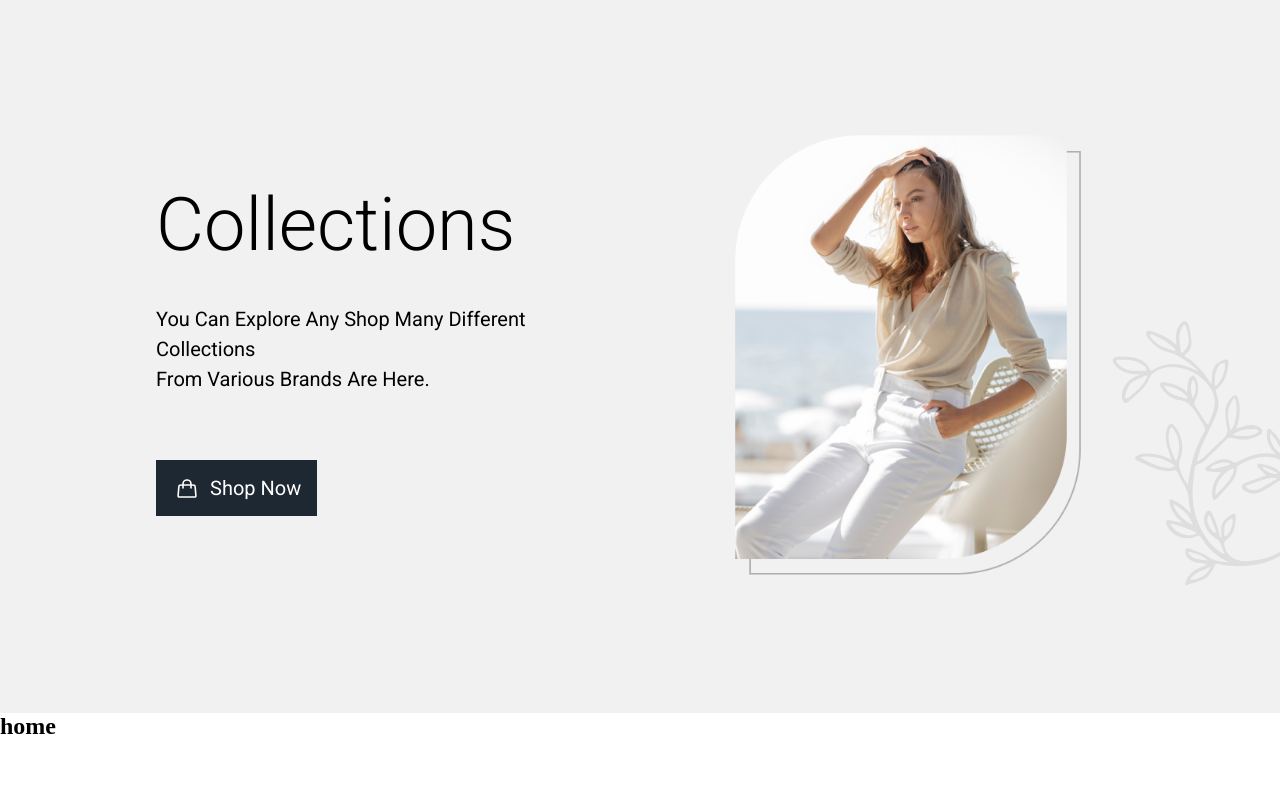
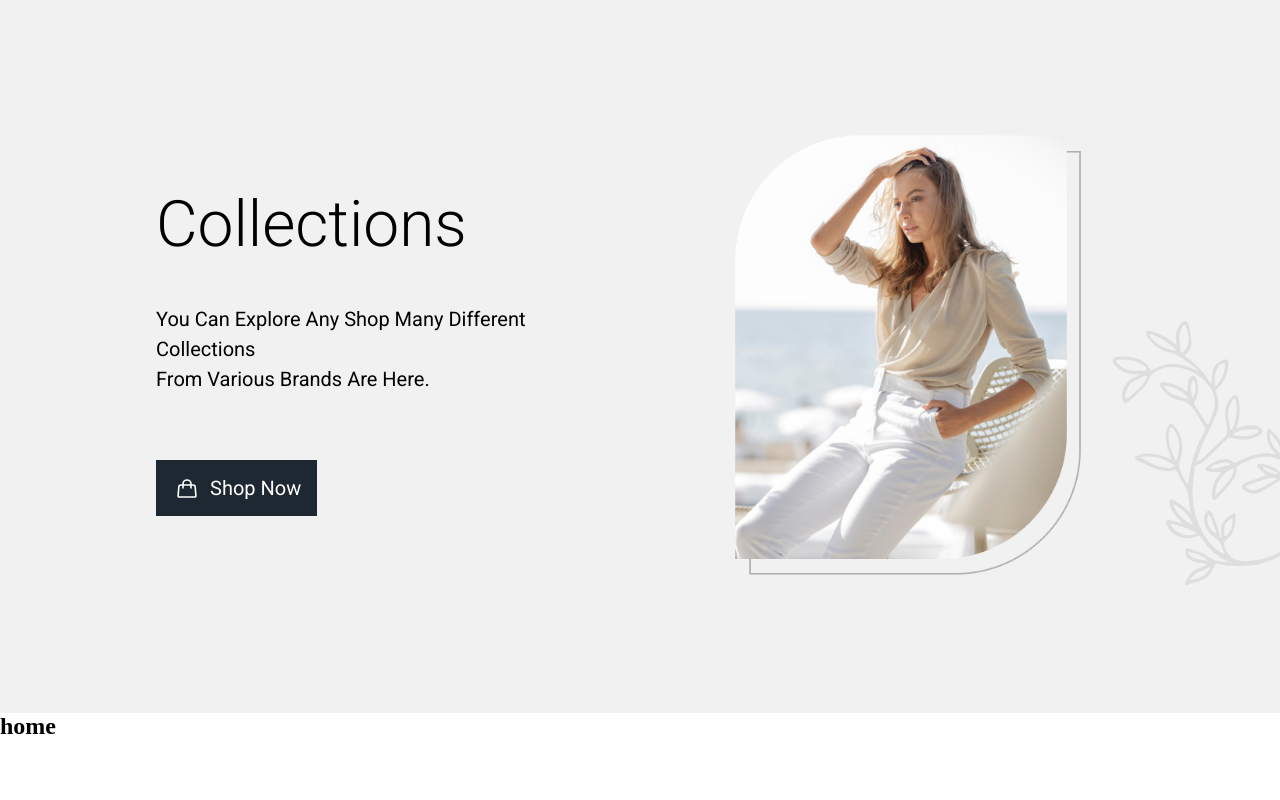
Before and after one commit to Hernanbp/GoClothing, a React (Create React App) app: page / in a window 1280 px wide. Shown: the top 800 px of the page. Built offline with nearby package versions, Linux system fonts and the light colour scheme.

Commit message:
header h1 fontsize changes

```diff
--- a/src/components/views/Header/styles.css
+++ b/src/components/views/Header/styles.css
@@ -14,7 +14,7 @@ header h1 {
   font-family: "Roboto";
   font-style: normal;
   font-weight: 300;
-  font-size: 74px;
+  font-size: 4rem;
   line-height: 55px;
   margin-bottom: 52px;
 }
```
